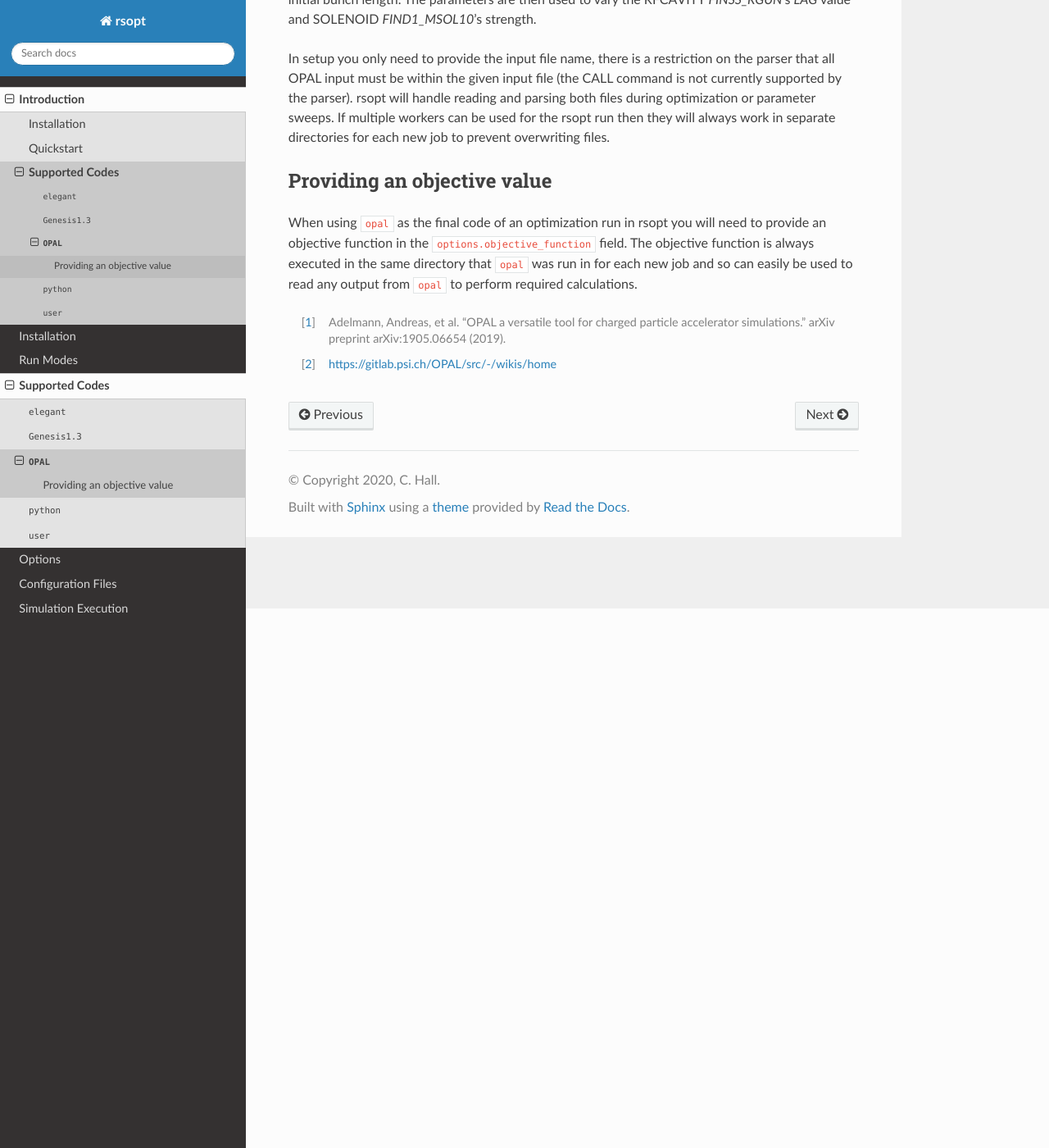
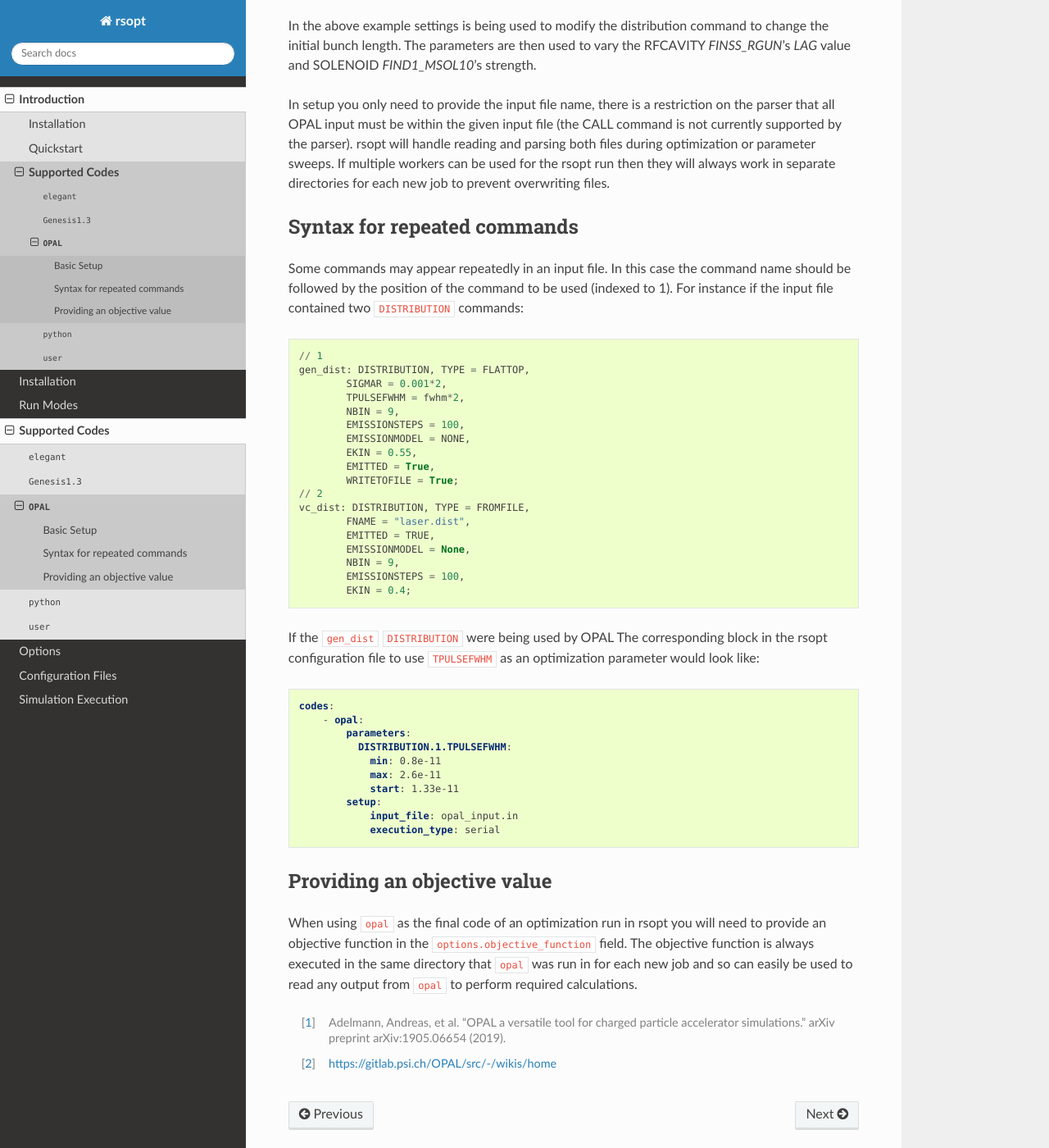
Before and after one commit to radiasoft/rsopt, a Sphinx documentation site: the page built from docs/codes/opal.rst, in a window 1280 px wide and 1400 px high, scrolled down 658 px. Shown: the whole window at 82% size. Built offline with Sphinx 7.4.7 and the Read the Docs theme 2.0.0, drawn with Linux system fonts in a browser that asks for light colours; some of the changed text lies outside the part shown.

Commit message:
closes #94

```diff
--- a/docs/codes/opal.rst
+++ b/docs/codes/opal.rst
@@ -3,9 +3,14 @@
 ``OPAL``
 ========
 
+Basic Setup
+-----------
+
 The particle accelerator tracking code ``OPAL`` [1]_ [2]_ has special support in rsopt provided by the Sirepo library.
 Using Sirepo, rsopt can parse ``OPAL`` input files, automatically replacing and updating values given
-for parameters and settings with no additional work required by the user. An example setup is shown below::
+for parameters and settings with no additional work required by the user. An example setup is shown below:
+
+.. code-block:: yaml
 
     codes:
         - opal:
@@ -36,6 +41,51 @@ rsopt will handle reading and parsing both files during optimization or
 parameter sweeps. If multiple workers can be used for the rsopt run then they will always work in separate directories for
 each new job to prevent overwriting files.
 
+Syntax for repeated commands
+----------------------------
+
+Some commands may appear repeatedly in an input file. In this case the command name should be followed by the position
+of the command to be used (indexed to 1). For instance if the input file contained two :code:`DISTRIBUTION` commands:
+
+.. code-block::
+
+    // 1
+    gen_dist: DISTRIBUTION, TYPE = FLATTOP,
+            SIGMAR = 0.001*2,
+            TPULSEFWHM = fwhm*2,
+            NBIN = 9,
+            EMISSIONSTEPS = 100,
+            EMISSIONMODEL = NONE,
+            EKIN = 0.55,
+            EMITTED = True,
+            WRITETOFILE = True;
+    // 2
+    vc_dist: DISTRIBUTION, TYPE = FROMFILE,
+            FNAME = "laser.dist",
+            EMITTED = TRUE,
+            EMISSIONMODEL = None,
+            NBIN = 9,
+            EMISSIONSTEPS = 100,
+            EKIN = 0.4;
+
+If the :code:`gen_dist` :code:`DISTRIBUTION` were being used by OPAL
+The corresponding block in the rsopt configuration file to use :code:`TPULSEFWHM` as an optimization parameter
+would look like:
+
+.. code-block:: yaml
+
+    codes:
+        - opal:
+            parameters:
+              DISTRIBUTION.1.TPULSEFWHM:
+                min: 0.8e-11
+                max: 2.6e-11
+                start: 1.33e-11
+            setup:
+                input_file: opal_input.in
+                execution_type: serial
+
+
 Providing an objective value
 ----------------------------
 When using ``opal`` as the final code of an optimization run in rsopt you will need to provide an objective function in the
```
Also changed, not shown: docs/codes/elegant.rst (+52 -1 lines).
